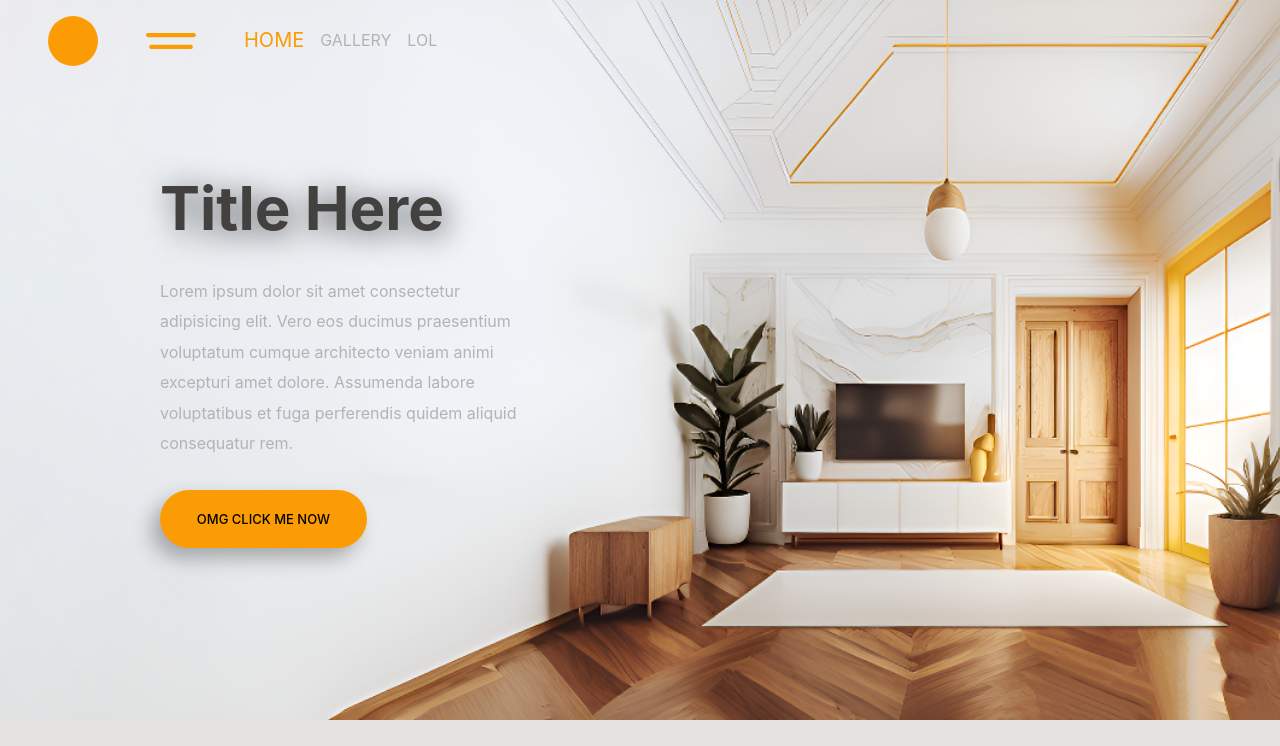
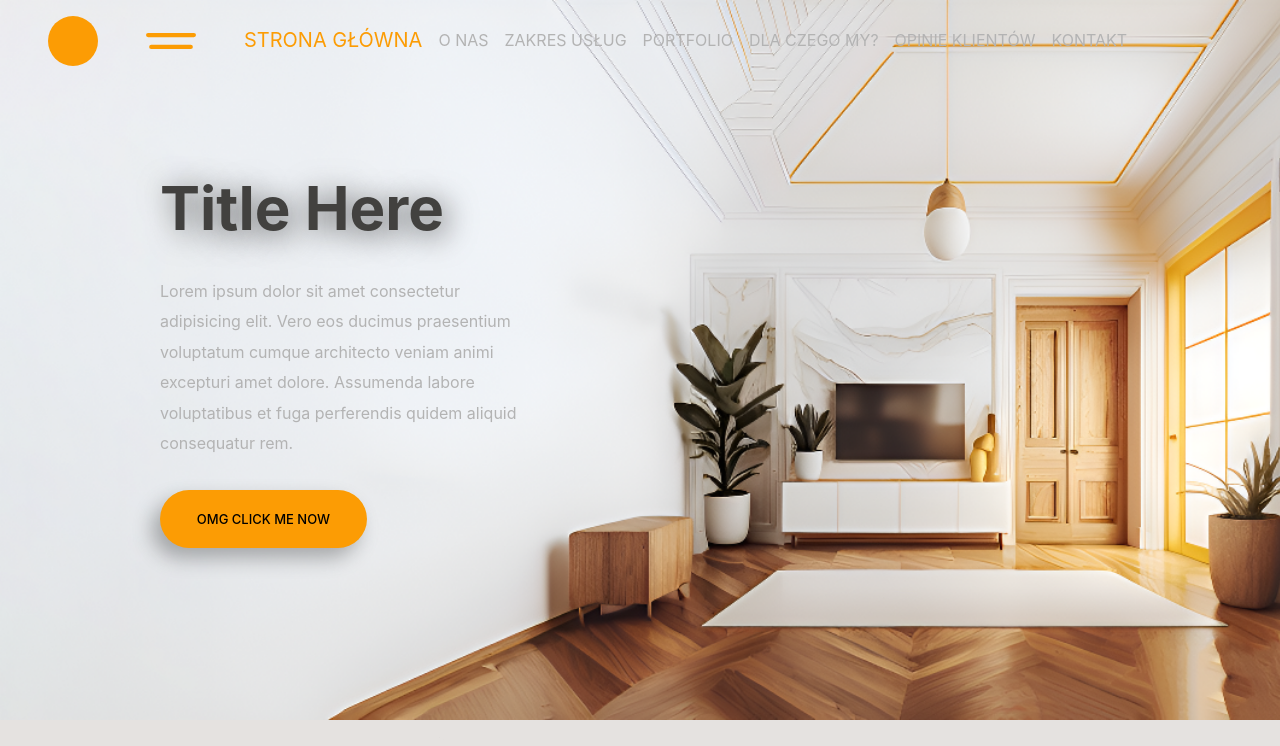
Before and after one commit to Collert/Comfort-Lux-norev, a React (Create React App) app: page / in a window 1280 px wide. Shown: the top 746 px of the page. Built offline with nearby package versions, Linux system fonts and the light colour scheme.

Commit message:
Finished header

```diff
--- a/src/components/Header.jsx
+++ b/src/components/Header.jsx
@@ -1,8 +1,17 @@
 import React from "react";
 
 export default function Header (props) {
+
+    const [onTop, setOnTop] = React.useState(true)
+
+    React.useEffect(()=>{
+        window.addEventListener('scroll', ()=>{
+            window.scrollY === 0 ? setOnTop(true) : setOnTop(false)
+        })
+    },[])
+
     return (
-        <header>
+        <header className={!onTop ? "scrolled" : ""}>
             <div className="logo">
                 <span></span>
             </div>
@@ -13,9 +22,13 @@ export default function Header (props) {
                 </svg>
             </div>
             <div className="menu">
-                <div><a href="#hero" className="menu-item active">HOME</a></div>
-                <div><a href="#gallery" className="menu-item">GALLERY</a></div>
-                <div><a className="menu-item">LOL</a></div>
+                <div><a href="#hero" className="menu-item active">STRONA GŁÓWNA</a></div>
+                <div><a href="#hero" className="menu-item">O NAS</a></div>
+                <div><a href="#hero" className="menu-item">ZAKRES USŁUG</a></div>
+                <div><a href="#gallery" className="menu-item">PORTFOLIO</a></div>
+                <div><a href="#gallery" className="menu-item">DLA CZEGO MY?</a></div>
+                <div><a href="#gallery" className="menu-item">OPINIE KLIENTÓW</a></div>
+                <div><a href="#gallery" className="menu-item">KONTAKT</a></div>
             </div>
         </header>
     )
--- a/src/style.css
+++ b/src/style.css
@@ -43,13 +43,20 @@ h1 {
 
 header {
     height: var(--header-height);
-    /* background-color: aliceblue; */
+    background-color: transparent;
     padding: 1rem 3rem;
     display: flex;
     flex-direction: row;
     gap: 3rem;
     position: fixed;
     width: 100vw;
+    transition: all 200ms ease;
+    border-bottom: none;
+}
+
+header.scrolled {
+    background-color: var(--background-main);
+    border-bottom: 1px solid black;
 }
 
 #divider-svg {
```
